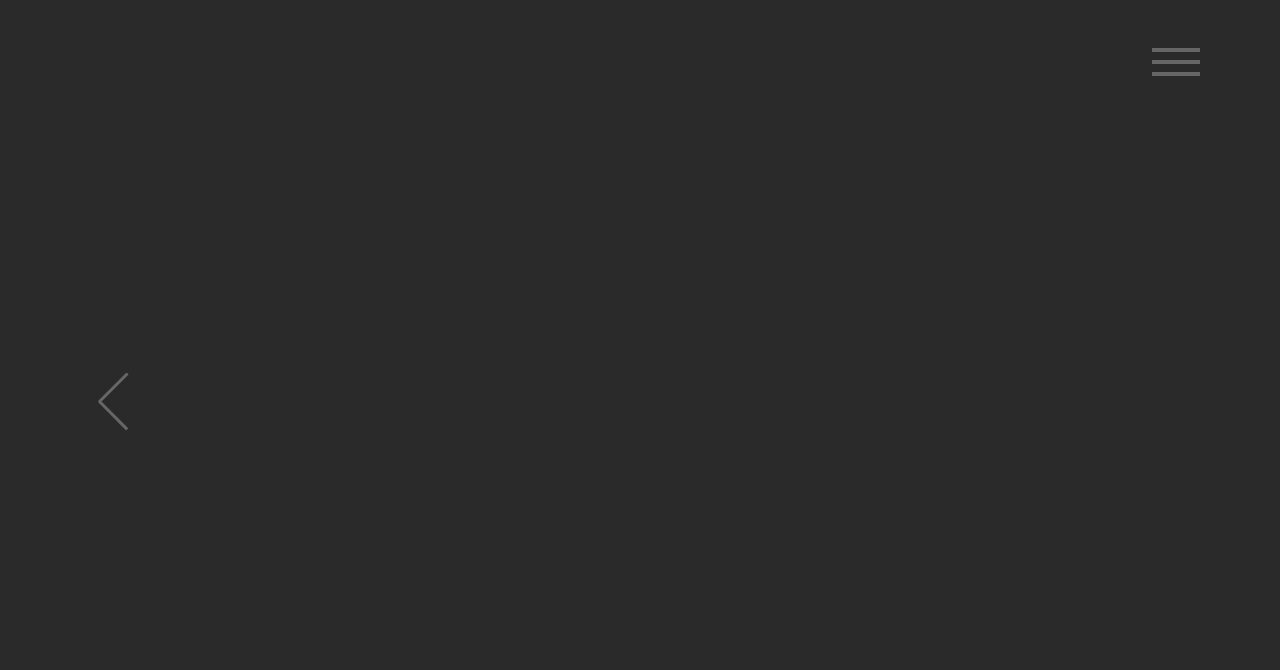
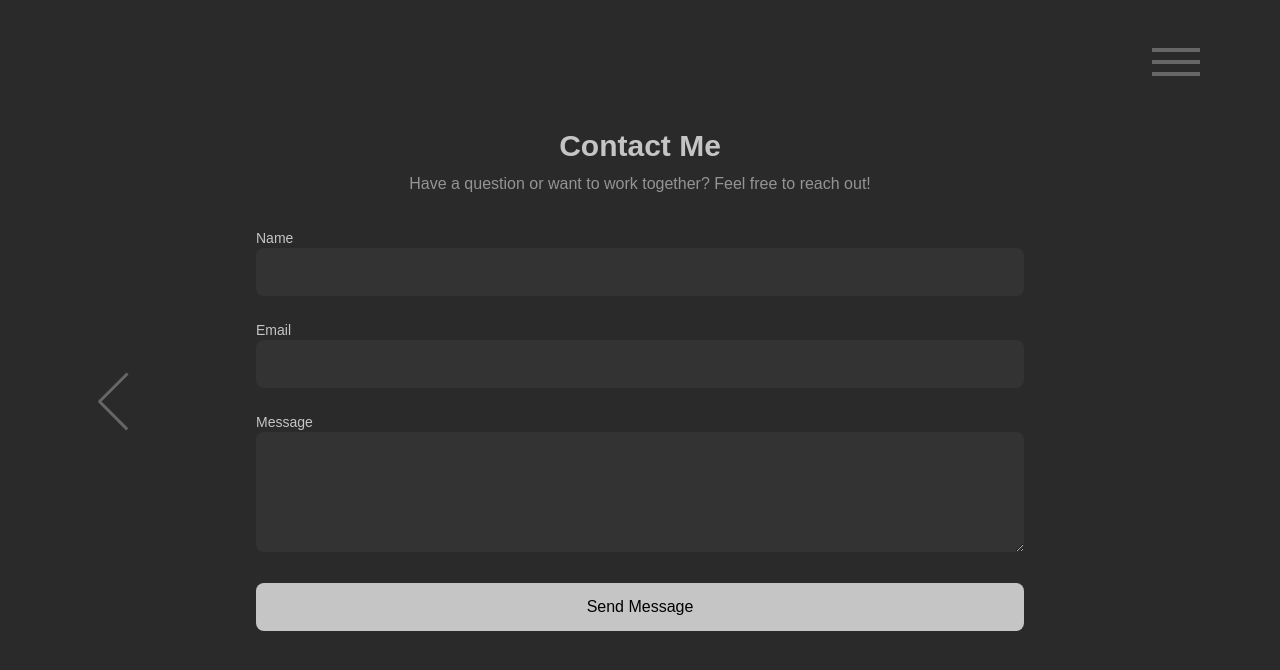
Before and after one commit to hanzfernando/portfolio, a React (Vite) app in the folder frontend/: page /contact in a window 1280 px wide. Shown: the top 670 px of the page. Built offline with nearby package versions, Linux system fonts and the light colour scheme.

Commit message:
added ContactPage

```diff
--- a/frontend/src/pages/ContactPage.jsx
+++ b/frontend/src/pages/ContactPage.jsx
@@ -1,13 +1,109 @@
-import React from 'react'
-import PageNavigation from '../components/PageNavigation'
-import BurgerNav from '../components/BurgerNav'
+import React, { useState } from 'react';
+import BurgerNav from '../components/BurgerNav';
+import PageNavigation from '../components/PageNavigation';
+
 const ContactPage = () => {
-  return (
-    <>
+    const [formData, setFormData] = useState({
+        name: '',
+        email: '',
+        message: ''
+    });
+
+    const [statusMessage, setStatusMessage] = useState('');
+
+    const handleInputChange = (e) => {
+        const { name, value } = e.target;
+        setFormData({
+        ...formData,
+        [name]: value
+        });
+    };
+
+    const handleSubmit = (e) => {
+    e.preventDefault();
+    const { name, email, message } = formData;
+
+    if (!name || !email || !message) {
+        setStatusMessage('Please fill in all fields.');
+        return;
+    }
+
+    // Generate the mailto link
+    const mailtoLink = `mailto:fernandohanz23@gmail.com?subject=Contact Form Submission&body=Name: ${name}%0AEmail: ${email}%0AMessage: ${message}`;
+
+    // Open the mailto link in a new tab (or default email client behavior)
+    window.open(mailtoLink, '_blank');
+
+    setFormData({ name: '', email: '', message: '' });
+    setStatusMessage('Redirecting to email client...');
+    };
+
+
+    return (
+        <>
         <BurgerNav />
-        <PageNavigation prevPageName={'projects'} previousPage={'/projects'}/>
-    </>
-  )
-}
+        <div className="w-[90%] max-w-6xl mx-auto pt-32 pb-20">
+            <h1 className="text-3xl font-bold text-center text-[#c5c5c5]">
+            Contact Me
+            </h1>
+            <p className="text-center text-[#949494] mt-2">
+            Have a question or want to work together? Feel free to reach out!
+            </p>
 
-export default ContactPage
+            <form onSubmit={handleSubmit} className="space-y-6 mt-8 max-w-3xl mx-auto">
+            <div>
+                <label className="block text-sm text-[#c5c5c5]">Name</label>
+                <input
+                type="text"
+                name="name"
+                value={formData.name}
+                onChange={handleInputChange}
+                className="w-full p-3 rounded-lg bg-[#333] text-white"
+                required
+                />
+            </div>
+            <div>
+                <label className="block text-sm text-[#c5c5c5]">Email</label>
+                <input
+                type="email"
+                name="email"
+                value={formData.email}
+                onChange={handleInputChange}
+                className="w-full p-3 rounded-lg bg-[#333] text-white"
+                required
+                />
+            </div>
+            <div>
+                <label className="block text-sm text-[#c5c5c5]">Message</label>
+                <textarea
+                name="message"
+                value={formData.message}
+                onChange={handleInputChange}
+                rows="4"
+                className="w-full p-3 rounded-lg bg-[#333] text-white"
+                required
+                ></textarea>
+            </div>
+            <div>
+                <button
+                type="submit"
+                className="w-full p-3 bg-[#c5c5c5] text-black rounded-lg"
+                >
+                Send Message
+                </button>
+            </div>
+            </form>
+
+            {statusMessage && (
+            <div className="mt-4 text-center text-sm text-[#c5c5c5]">
+                {statusMessage}
+            </div>
+            )}
+        </div>
+
+        <PageNavigation previousPage="/projects" prevPageName="projects"/>
+        </>
+    );
+};
+
+export default ContactPage;
```
